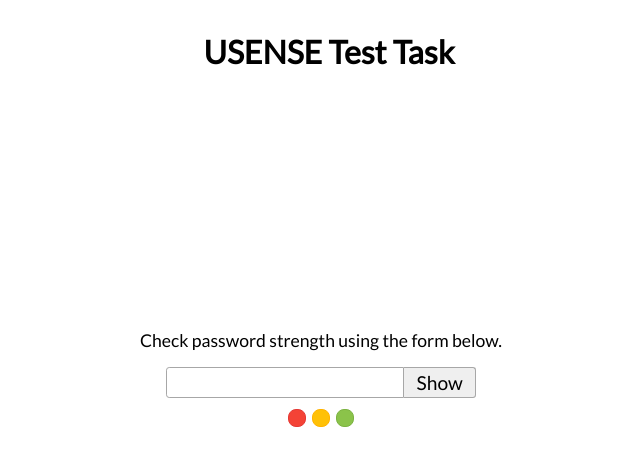
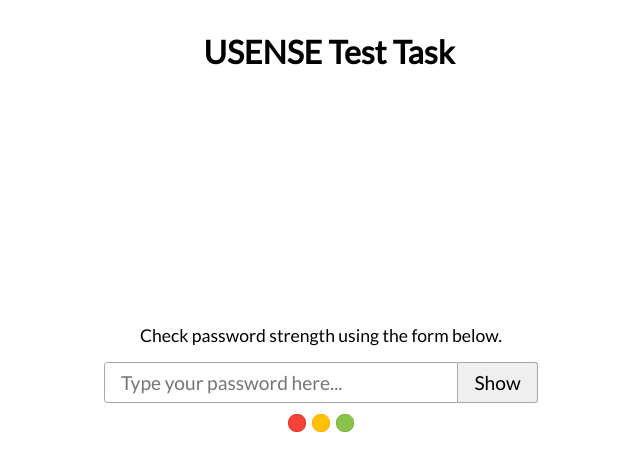
Before and after one commit to rawjrk/usense-task, an Angular app: page / in a window 1280 px wide. Shown: the top 470 px of the page, without its empty margins (319-959 px from the left). Built offline with nearby package versions, Linux system fonts and the light colour scheme.

Commit message:
slight styling changes

```diff
--- a/src/app/components/password-form/password-form.component.html
+++ b/src/app/components/password-form/password-form.component.html
@@ -1,5 +1,8 @@
 <div class="password-form">
-  <input [type]="showPassword ? 'text' : 'password'" />
+  <input
+    placeholder="Type your password here..."
+    [type]="showPassword ? 'text' : 'password'"
+  />
   <button (click)="showPassword = !showPassword">
     {{ showPassword ? 'Hide' : 'Show' }}
   </button>
--- a/src/app/components/password-form/password-form.component.scss
+++ b/src/app/components/password-form/password-form.component.scss
@@ -3,18 +3,19 @@
   button {
     font-family: inherit;
     font-size: 1.2rem;
-    padding: 0.2rem 0.7rem;
+    padding: 0.5rem 1rem;
     border: 1px solid #a7a7a7;
   }
 
   input {
     border-radius: 0.2rem 0 0 0.2rem;
+    min-width: 20rem;
   }
 
   button {
     border-radius: 0 0.2rem 0.2rem 0;
     border-left: none;
-    width: 4.5rem;
+    width: 5rem;
   }
 
   .indicators {
```
